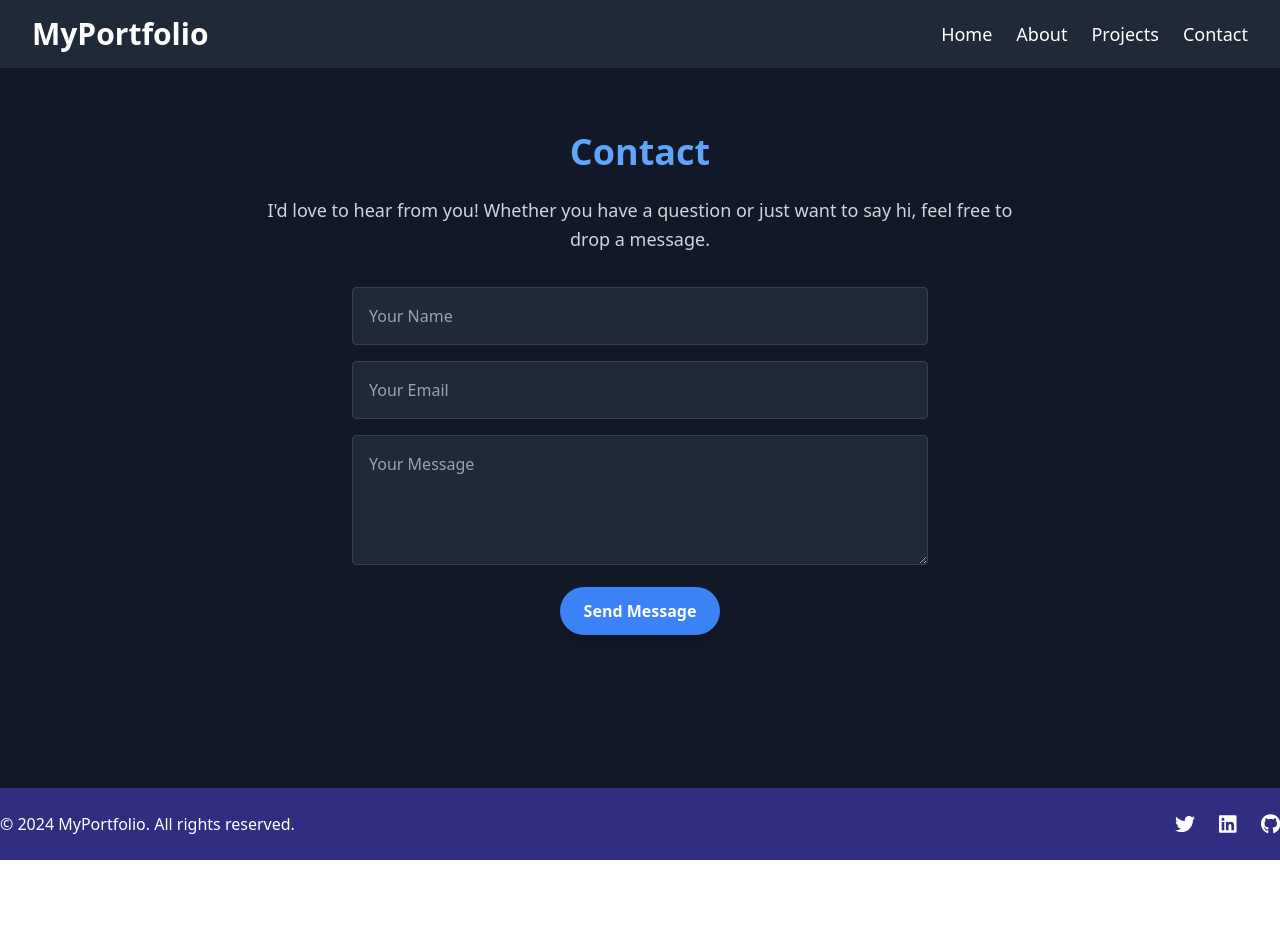
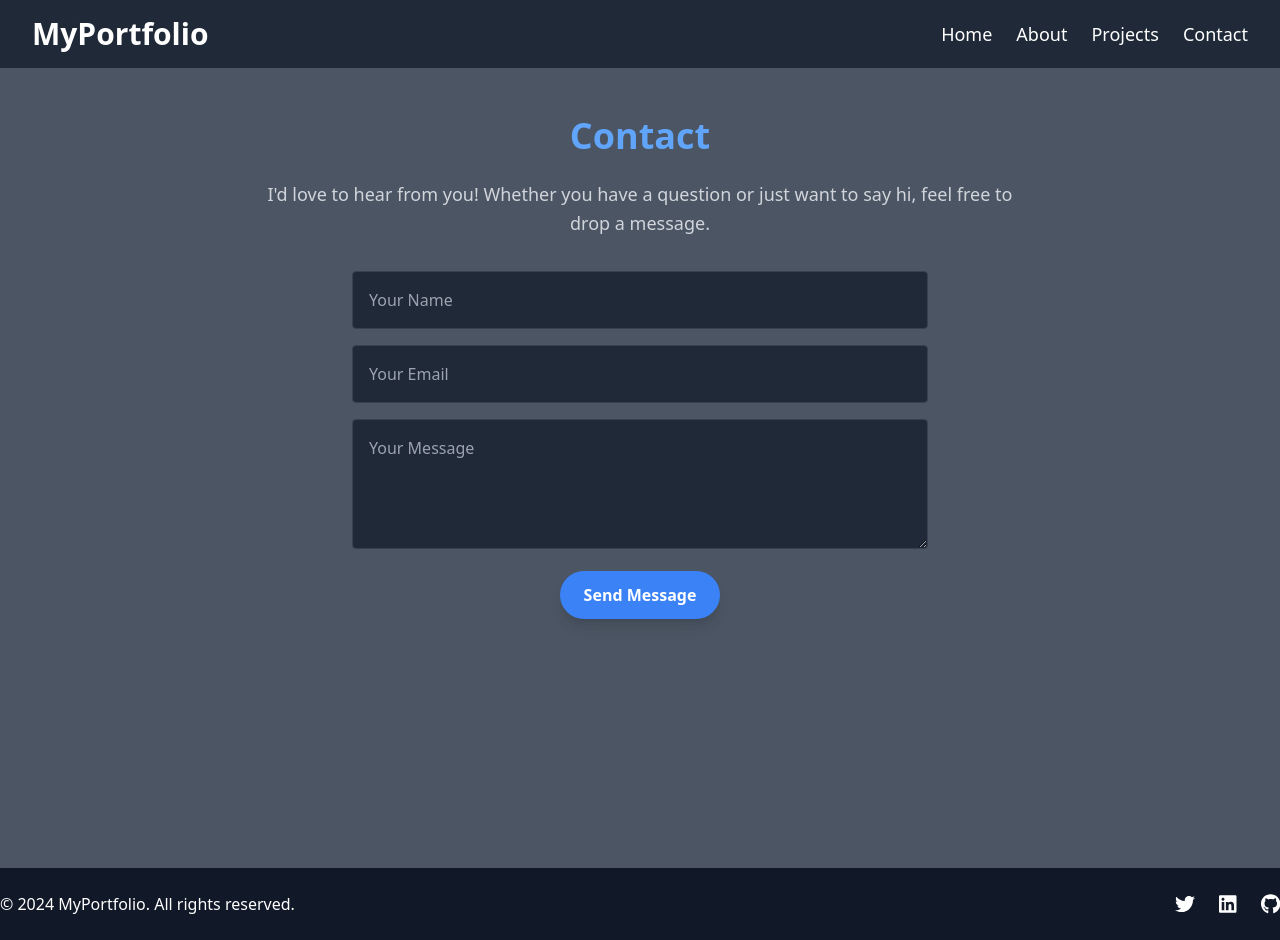
Before and after one commit to Chris-J-Patrick/Portfolio, a React (Vite) app: page /contact in a window 1280 px wide. Before the commit the page ends 860 px from the top, so only its background shows below. Built offline with nearby package versions, Linux system fonts and the light colour scheme.

Commit message:
-Update Styling to be more cohesive

```diff
--- a/src/Components/Footer.tsx
+++ b/src/Components/Footer.tsx
@@ -8,7 +8,7 @@ import {
 
 const Footer: React.FC = () => {
   return (
-    <footer className="bg-indigo-900 text-white py-6">
+    <footer className="bg-gray-900 text-white py-6">
       <div className="container mx-auto flex flex-col md:flex-row justify-between items-center">
         <p className="text-center md:text-left mb-4 md:mb-0">
           &copy; 2024 MyPortfolio. All rights reserved.
--- a/src/Pages/About.tsx
+++ b/src/Pages/About.tsx
@@ -142,7 +142,7 @@ const SkillBar: React.FC<{ name: string; level: number }> = ({
 
 const About: React.FC = () => {
   return (
-    <div className="container mx-auto py-12 px-6 md:px-8 lg:px-16 bg-gray-900 text-white">
+    <div className="container mx-auto py-12 px-6 md:px-12 lg:px-24 bg-gray-600 text-white min-h-screen text-center">
       <h1 className="text-4xl font-bold mb-8 text-center text-blue-400">
         About Me
       </h1>
--- a/src/Pages/Contact.tsx
+++ b/src/Pages/Contact.tsx
@@ -1,7 +1,6 @@
 const Contact: React.FC = () => {
   return (
-    <div className="bg-gray-900 text-center min-h-[90vh] text-white">
-      <div className="py-16">
+    <div className="container mx-auto py-12 px-6 md:px-12 lg:px-24 bg-gray-600 text-white min-h-screen text-center">
       <h2 className="text-4xl font-extrabold text-blue-400 mb-6">Contact</h2>
       <p className="text-lg text-gray-300 max-w-3xl mx-auto leading-relaxed mb-8">
         I'd love to hear from you! Whether you have a question or just want to
@@ -37,7 +36,6 @@ const Contact: React.FC = () => {
         </button>
       </form>
     </div>
-    </div>
   );
 };
 
--- a/src/Pages/Projects.tsx
+++ b/src/Pages/Projects.tsx
@@ -72,7 +72,7 @@ const Projects: React.FC = () => {
   );
 
   return (
-    <div className="container mx-auto py-12 px-6 md:px-12 lg:px-24 bg-gray-800 text-white min-h-screen">
+    <div className="container mx-auto py-12 px-6 md:px-12 lg:px-24 bg-gray-600 text-white min-h-screen text-center">
       <header className="text-center mb-12">
         <h1 className="text-4xl font-extrabold mb-4 text-teal-400">
           My Projects
```
Lines whose indentation alone changed are shown as unchanged.
